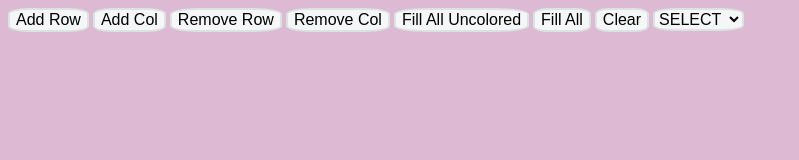
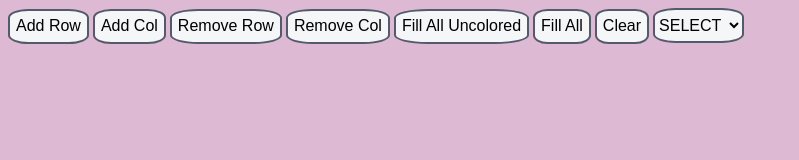
Before and after one commit to TahminaM/Assignment3_GridMaker, a plain HTML site: page index.html in a window 1280 px wide. Shown: the whole page, without its empty margins (0-799 px from the left). Drawn offline with Linux system fonts and the light colour scheme.

Commit message:
Added more style

```diff
--- a/styles.css
+++ b/styles.css
@@ -17,8 +17,9 @@ button,select{
     background-color:#f4f6f7 ;
     border-radius: 25%;
     box-sizing: border-box;
+    height: 35px;
     color: black;
-    border: 2px solid #d9e4e0;
+    border: 2px solid #535b6b;
     font-size:medium;
     font-style:bold;
 }
```
Also changed, not shown: script.js (+5 -9 lines).
